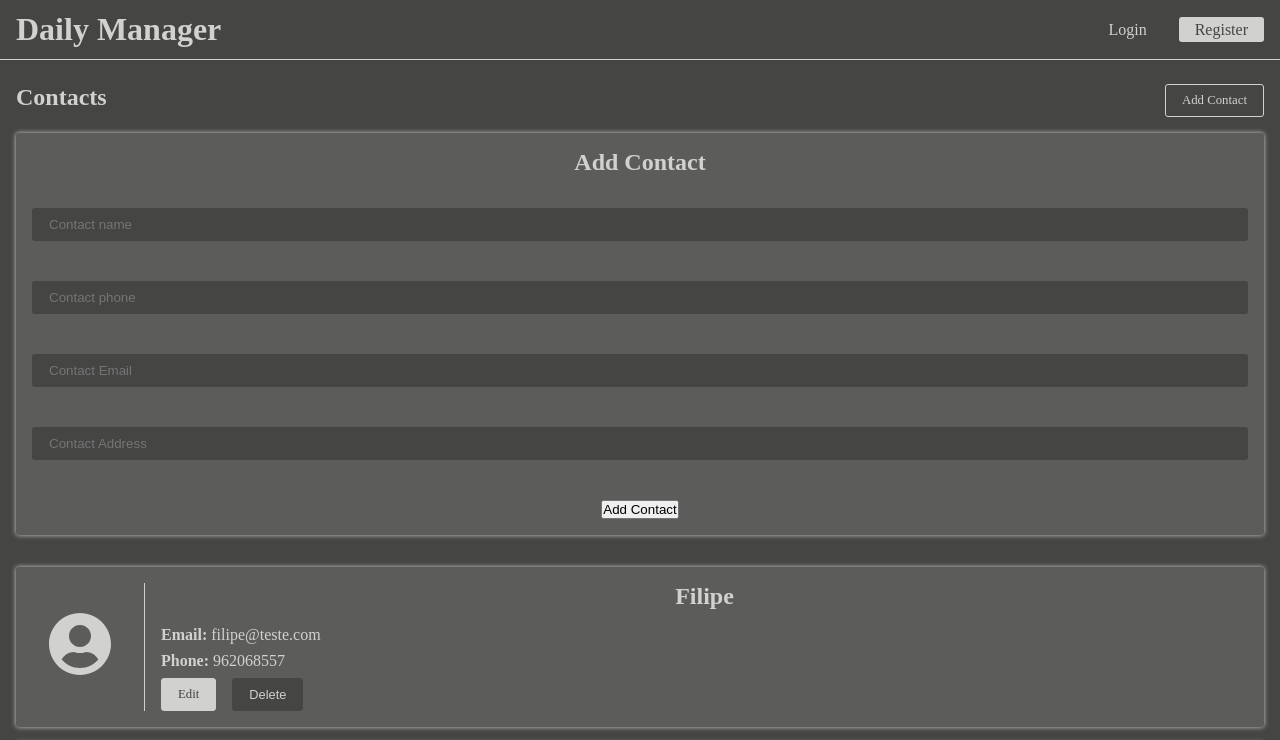
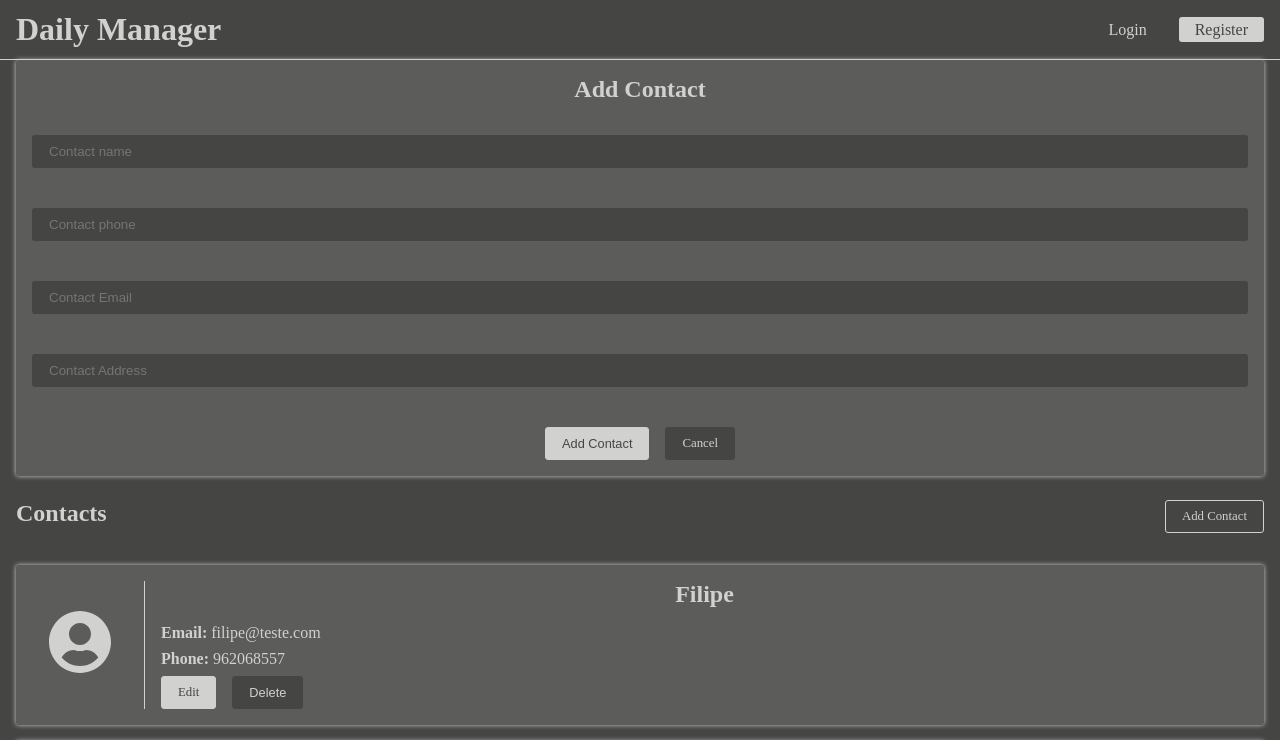
Before and after one commit to LuisFilipeMendonca/DailyManager, a Vue app: page /contacts/add in a window 1280 px wide. Shown: the top 740 px of the page. Built offline with nearby package versions, Linux system fonts and the light colour scheme.

Commit message:
Renamed base badge to base card. Added base form component

```diff
--- a/src/components/BaseButton/index.vue
+++ b/src/components/BaseButton/index.vue
@@ -1,5 +1,5 @@
 <template>
-  <button v-if="!isLink" :class="['btn', mode]">
+  <button v-if="!isLink" :class="['btn', mode]" :type="type">
     <slot />
   </button>
   <router-link v-else :to="path" :class="['btn', mode]">
@@ -9,7 +9,7 @@
 
 <script>
 export default {
-  props: ["mode", "isLink", "path"],
+  props: ["mode", "isLink", "path", "type"],
 };
 </script>
 
--- /dev/null
+++ b/src/components/BaseForm/index.vue
@@ -0,0 +1,44 @@
+<template>
+  <section class="section-form">
+    <base-card>
+      <header class="form__header">
+        <slot name="form-header" />
+      </header>
+      <form class="form" @submit.prevent="submitHandler">
+        <slot name="form-inputs" />
+        <div class="form__actions">
+          <base-button mode="flatten" type="submit">{{
+            submitDescription
+          }}</base-button>
+          <slot name="form-aditional-action" />
+        </div>
+      </form>
+    </base-card>
+  </section>
+</template>
+
+<script>
+export default {
+  props: ["submitDescription", "submitHandler"],
+};
+</script>
+
+<style scoped>
+.form__header {
+  padding: 16px;
+  text-align: center;
+}
+
+.form {
+  padding: 16px;
+}
+
+.form__actions {
+  display: flex;
+  justify-content: center;
+}
+
+.form__actions > *:not(:last-child) {
+  margin-right: 16px;
+}
+</style>
--- a/src/components/ContactItem/index.vue
+++ b/src/components/ContactItem/index.vue
@@ -1,5 +1,5 @@
 <template>
-  <base-badge>
+  <base-card>
     <li class="contacts-item">
       <span class="contacts-item__icon">
         <font-awesome-icon icon="user-circle" />
@@ -19,7 +19,7 @@
         </div>
       </div>
     </li>
-  </base-badge>
+  </base-card>
 </template>
 
 <script>
--- a/src/components/NavItem/index.vue
+++ b/src/components/NavItem/index.vue
@@ -1,12 +1,12 @@
 <template>
-  <base-badge>
+  <base-card>
     <router-link :to="path" class="link">
       <div class="link__content">
         <span class="link__icon"><font-awesome-icon :icon="icon"/></span>
         <span class="link__description">{{ description }}</span>
       </div>
     </router-link>
-  </base-badge>
+  </base-card>
 </template>
 
 <script>
--- a/src/layout/FormContact.vue
+++ b/src/layout/FormContact.vue
@@ -1,10 +1,9 @@
 <template>
-  <section class="contact-form">
-    <base-badge>
-      <header class="contact-form__header">
+  <base-form :submitHandler="submitHandler" submitDescription="Add Contact">
+    <template v-slot:form-header>
       <h2>Add Contact</h2>
-      </header>
-      <form class="form">
+    </template>
+    <template v-slot:form-inputs>
       <div class="input-group">
         <input
           class="input-group__input"
@@ -12,7 +11,7 @@
           placeholder="Contact name"
           id="name"
         />
-          <label class="input-group__label" for="name">Contact Name</label>
+        <label class="input-group__label" for="name">Name</label>
       </div>
       <div class="input-group">
         <input
@@ -21,7 +20,7 @@
           placeholder="Contact phone"
           id="phone"
         />
-          <label class="input-group__label" for="phone">Contact Phone</label>
+        <label class="input-group__label" for="phone">Phone</label>
       </div>
       <div class="input-group">
         <input
@@ -30,7 +29,7 @@
           placeholder="Contact Email"
           id="email"
         />
-          <label class="input-group__label" for="email">Contact Email</label>
+        <label class="input-group__label" for="email">Email</label>
       </div>
       <div class="input-group">
         <input
@@ -39,16 +38,15 @@
           placeholder="Contact Address"
           id="address"
         />
-          <label class="input-group__label" for="address"
-            >Contact Address</label
+        <label class="input-group__label" for="address">Address</label>
+      </div>
+    </template>
+    <template v-slot:form-aditional-action>
+      <base-button :isLink="true" path="/contacts" type="button" mode="unstyled"
+        >Cancel</base-button
       >
-        </div>
-        <div class="form__actions">
-          <button type="submit">Add Contact</button>
-        </div>
-      </form>
-    </base-badge>
-  </section>
+    </template>
+  </base-form>
 </template>
 
 <script>
@@ -56,32 +54,15 @@ export default {
   created() {
     console.log(this.$route.params.id);
   },
+  methods: {
+    submitHandler() {
+      console.log("submited");
+    },
+  },
 };
 </script>
 
 <style scoped>
-.contact-form {
-  margin: 16px 0;
-}
-
-.contact-form__header {
-  padding: 16px;
-  text-align: center;
-}
-
-.form {
-  padding: 16px;
-}
-
-.form__actions {
-  display: flex;
-  justify-content: center;
-}
-
-.form__actions > *:not(:last-child) {
-  margin-right: 16px;
-}
-
 .input-group {
   position: relative;
   margin-bottom: 40px;
--- a/src/main.js
+++ b/src/main.js
@@ -12,8 +12,9 @@ import { FontAwesomeIcon } from "@fortawesome/vue-fontawesome";
 
 import router from "./routes";
 
-import BaseBadge from "./components/BaseBadge";
+import BaseCard from "./components/BaseCard";
 import BaseButton from "./components/BaseButton";
+import BaseForm from "./components/BaseForm";
 
 const app = createApp(App);
 
@@ -26,7 +27,8 @@ library.add(faUserCircle);
 app.use(router);
 
 app.component("font-awesome-icon", FontAwesomeIcon);
-app.component("base-badge", BaseBadge);
+app.component("base-card", BaseCard);
 app.component("base-button", BaseButton);
+app.component("base-form", BaseForm);
 
 app.mount("#app");
--- a/src/pages/Contacts.vue
+++ b/src/pages/Contacts.vue
@@ -1,4 +1,5 @@
 <template>
+  <router-view></router-view>
   <section class="contacts">
     <header class="contacts-header">
       <h1 class="contacts-header__title">Contacts</h1>
@@ -6,7 +7,6 @@
         >Add Contact</base-button
       >
     </header>
-    <router-view></router-view>
     <ul class="contacts-menu">
       <contact-item
         v-for="contact in contacts"
```
Also changed, not shown: src/components/BaseCard/index.vue (renamed from src/components/BaseBadge/index.vue). Lines whose indentation alone changed are shown as unchanged.
